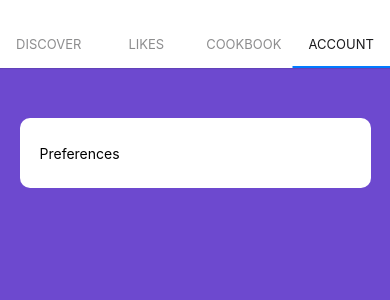
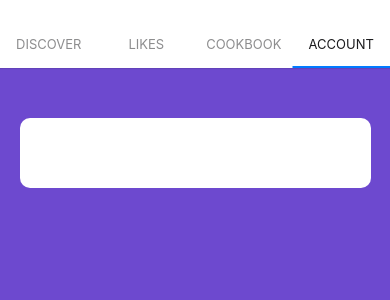
Before and after one commit to LailaaArman/FoodTinder, a React Native app: screen /Account in a window 390 px wide. Shown: the top 300 px of the page. Built offline with nearby package versions, Linux system fonts and the light colour scheme.

Commit message:
Another commit

```diff
--- a/components/account.js
+++ b/components/account.js
@@ -1,22 +1,41 @@
 import { StyleSheet, Text, View, TextInput, TouchableHighlight} from 'react-native';
 import * as React from 'react';
 import PreferenceScreen from './preferences';
+import DiscoverScreen from './discover';
+import { createStackNavigator } from '@react-navigation/stack';
+import { AppRegistry } from 'react-native-web';
+import { render } from 'react-dom';
 
 
-function OptionScreen() {
-    return (
-       <View style={styles.listItem}>
-         <TouchableHighlight onPress={() => this.props.navigation.navigate('Preference')}>
-        <Text>Preferences</Text>
-        </TouchableHighlight>
-      </View>
-    );
+const Stack = createStackNavigator();
+
+function MyStack() {
+  return (
+    <View style={styles.listItem}>
+    <Stack.Navigator>
+
+      <Stack.Screen name="Preferences" component={PreferenceScreen} />
+      <Stack.Screen name="Discover" component={DiscoverScreen} />
+
+    </Stack.Navigator>
+    </View>
+
+  );
 }
+
+/*
+function render() {
+  return (
+     <View style={styles.listItem}>
+       {MyStack()}
+    </View>
+  );
+}*/
 
 function AccountScreen() {
     return (
       <View style={styles.container}>
-        {OptionScreen()}
+        {MyStack()}
       </View>
     );
   }
--- a/package.json
+++ b/package.json
@@ -12,6 +12,7 @@
   "dependencies": {
     "@react-navigation/material-top-tabs": "^6.1.1",
     "@react-navigation/native": "^6.0.8",
+    "@react-navigation/stack": "^6.1.1",
     "bootstrap": "^5.1.3",
     "expo": "~44.0.0",
     "expo-status-bar": "~1.2.0",
```
Also changed, not shown: components/navigate.js (+5 -5 lines), 1 other file (tests, documents, lock files or other folders).
